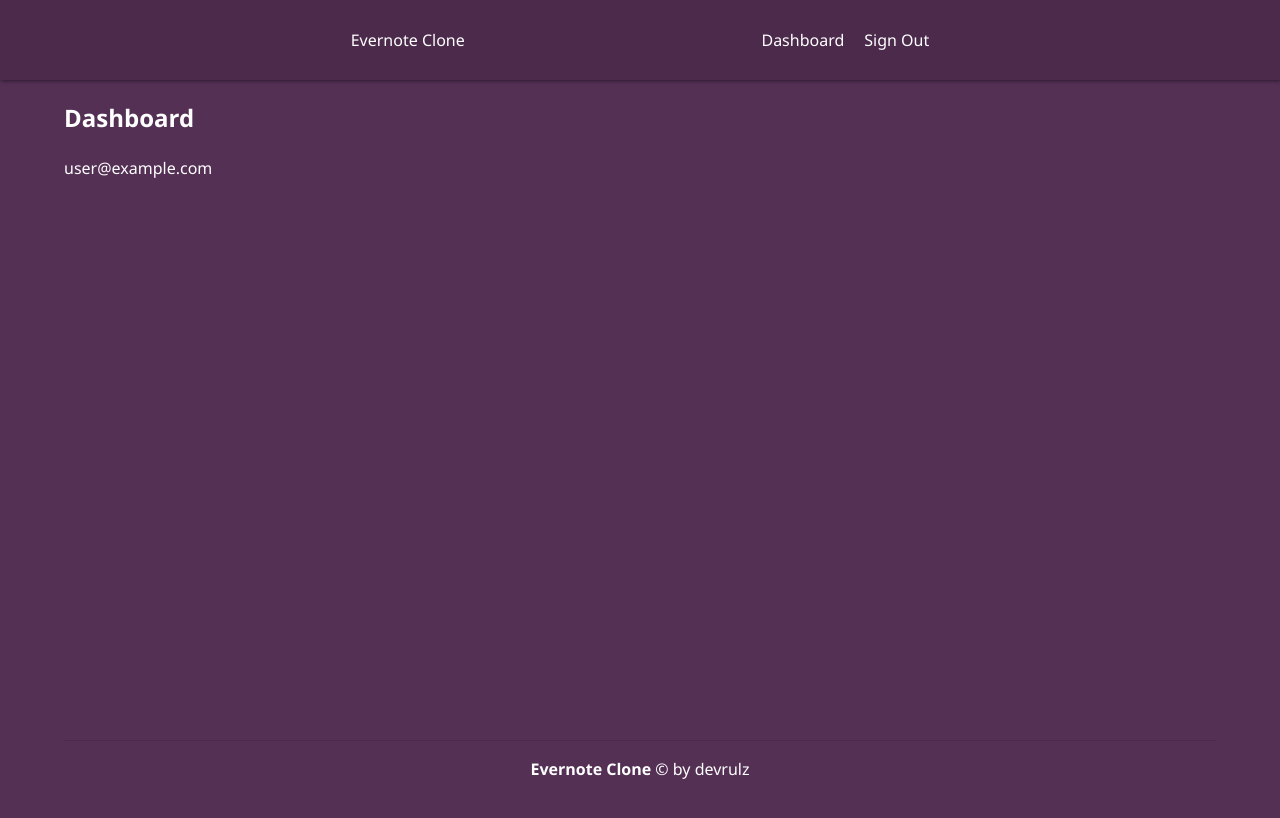
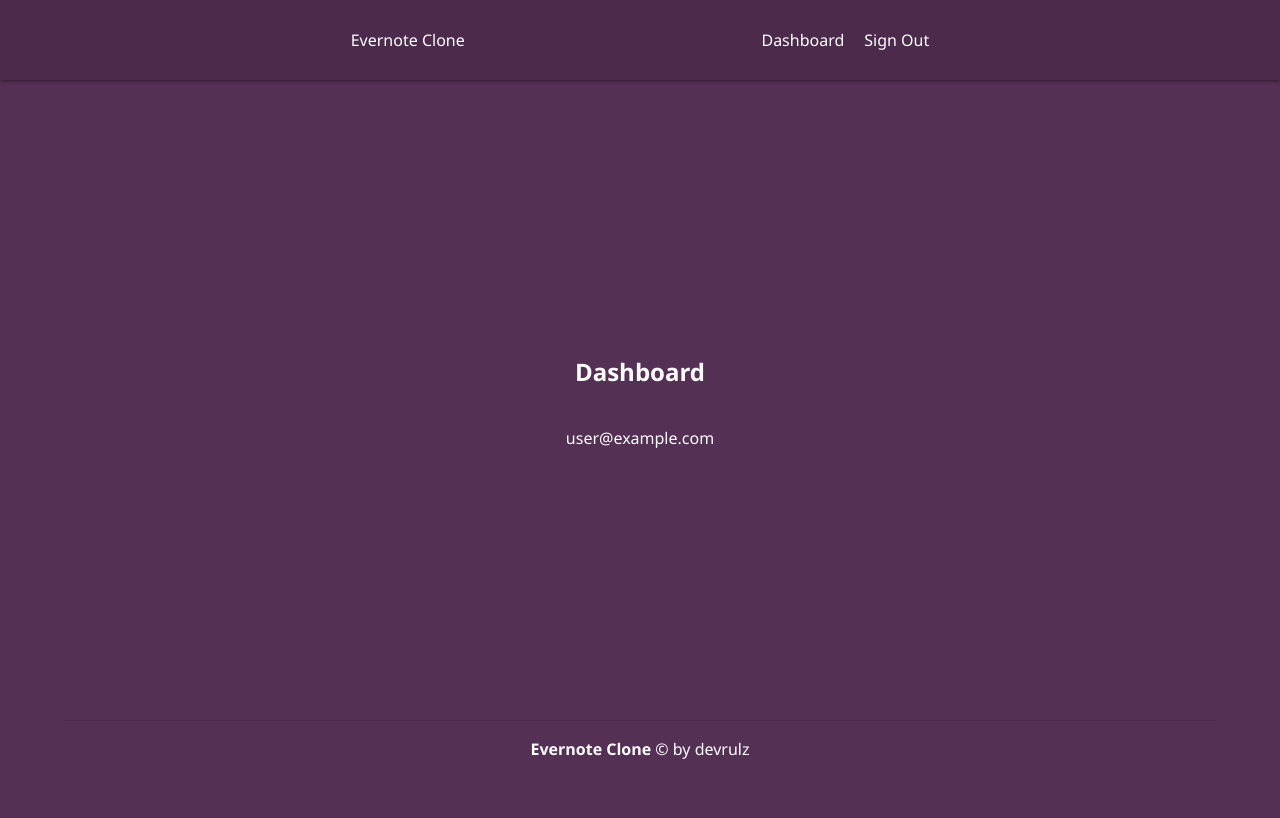
Before and after one commit to rooneyrulz/evernote_clone, a React (Create React App) app: page / in a window 1280 px wide. Built offline with nearby package versions, Linux system fonts and the light colour scheme; no server answers; sample sign-in values are in the browser's storage.

Commit message:
added a piece of styles for dashboard

```diff
--- a/src/pages/Dashboard.jsx
+++ b/src/pages/Dashboard.jsx
@@ -1,5 +1,8 @@
 import React from 'react';
 import AuthContext from '../context/AuthContext';
+
+// Styles
+import { dashboardStyles } from '../styles/dashboard.module';
 
 const Dashboard = () => {
   const {
@@ -7,7 +10,7 @@ const Dashboard = () => {
   } = React.useContext(AuthContext);
 
   return (
-    <div className='dashboard'>
+    <div className='dashboard' style={dashboardStyles.dashboardContainer}>
       <h2>Dashboard</h2>
       {user && <p>{user}</p>}
     </div>
--- /dev/null
+++ b/src/styles/dashboard.module.js
@@ -0,0 +1,11 @@
+export const dashboardStyles = {
+    dashboardContainer: {
+        width: '60%',
+        height: '80vh',
+        margin: 'auto',
+        display: 'flex',
+        flexDirection: 'column',
+        alignItems: 'center',
+        justifyContent: 'center',
+    },
+};
```
